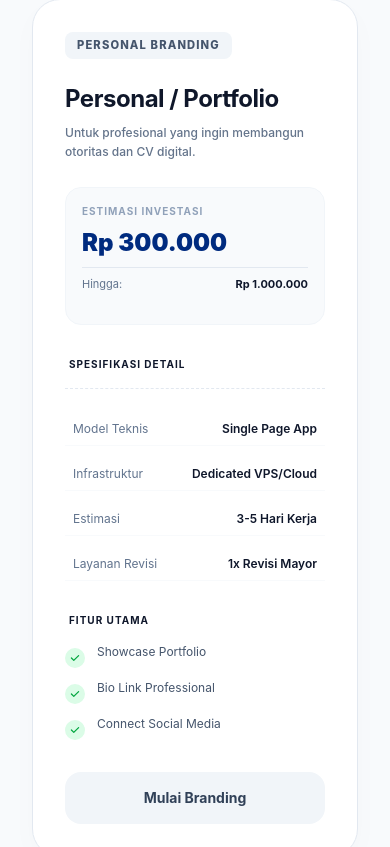
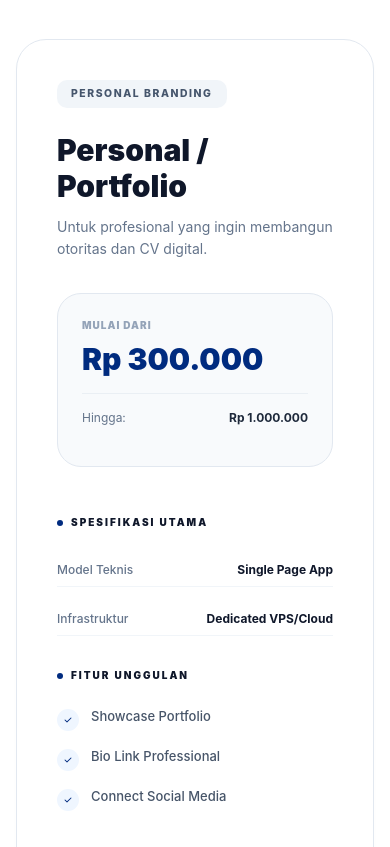
Before and after one commit to fadeta-ig/rspace, a Next.js app: page /harga in a window 390 px wide. Shown: the part 937-1784 px from the top of the page. Built offline with nearby package versions, Linux system fonts and the light colour scheme; a web font is replaced by a local one.

Commit message:
commit fix vertikal Pricing

```diff
--- a/src/app/globals.css
+++ b/src/app/globals.css
@@ -840,141 +840,123 @@ body {
   color: var(--text-muted);
 }
 
-/* ===== NEW PRICING SECTION - LUXURY SLIDER ===== */
-.pricing-section-new {
-  padding: 6rem 0;
+/* ===== PRICING SECTION - VERTICAL STICKY LUXURY ===== */
+.pricing-section-vertical {
+  padding: 8rem 0;
+  background: #ffffff;
+  position: relative;
+}
+
+.transition-luxury {
+  transition: all 0.5s cubic-bezier(0.2, 0.8, 0.2, 1);
+}
+
+.pricing-header-sticky {
+  z-index: 10;
+}
+
+.pricing-card-vertical {
+  background: #ffffff;
+  border: 1px solid #e2e8f0;
+  border-radius: 40px;
+  padding: 3.5rem;
+  position: relative;
+  transition: all 0.6s cubic-bezier(0.16, 1, 0.3, 1);
+  box-shadow: 0 4px 6px -1px rgba(0, 0, 0, 0.02), 0 2px 4px -1px rgba(0, 0, 0, 0.01);
+}
+
+.pricing-card-vertical:hover {
+  border-color: #002B7F;
+  box-shadow: 0 40px 80px rgba(0, 43, 127, 0.08);
+  transform: translateY(-8px) scale(1.01);
+}
+
+.pricing-card-vertical.featured {
+  border: 1.5px solid #002B7F;
+  background: linear-gradient(165deg, #ffffff 0%, #f7faff 100%);
+}
+
+.featured-top-glow {
+  position: absolute;
+  top: 0;
+  left: 10%;
+  right: 10%;
+  height: 2px;
+  background: linear-gradient(90deg, transparent, #002B7F, transparent);
+  opacity: 0.6;
+}
+
+.featured::after {
+  content: 'HIGH PERFORMANCE';
+  position: absolute;
+  top: 2rem;
+  right: -1rem;
+  background: #002B7F;
+  color: white;
+  font-size: 0.6rem;
+  font-weight: 900;
+  padding: 8px 16px;
+  border-radius: 4px;
+  transform: rotate(90deg) translateX(100%);
+  transform-origin: top right;
+  letter-spacing: 0.2em;
+}
+
+.premium-lock {
+  padding: 8px;
+  background: #fffbeb;
+  border-radius: 12px;
+  box-shadow: 0 4px 12px rgba(245, 158, 11, 0.1);
+}
+
+.tier-badge {
+  padding: 6px 14px;
+  font-size: 0.65rem;
+  font-weight: 800;
+  text-transform: uppercase;
+  letter-spacing: 0.15em;
+  border-radius: 10px;
+}
+
+.pkg-price-details {
   background: #f8fafc;
-  position: relative;
-}
-
-.pricing-slider-wrapper {
-  position: relative;
-  margin-top: 2rem;
-}
-
-.pricing-grid-slider {
-  display: flex;
-  padding: 2rem 0;
-  will-change: transform;
-}
-
-.pricing-card-compact {
-  background: white;
-  border: 1px solid #e2e8f0;
-  border-radius: 28px;
-  padding: 2.5rem;
-  display: flex;
-  flex-direction: column;
-  transition: all 0.5s cubic-bezier(0.2, 0.8, 0.2, 1);
+}
+
+.pkg-btn-new {
   position: relative;
   overflow: hidden;
-  box-shadow: 0 10px 30px rgba(0, 0, 0, 0.02);
-}
-
-.pricing-card-compact:hover {
-  border-color: #002B7F;
-  box-shadow: 0 30px 60px rgba(0, 43, 127, 0.12);
-  transform: translateY(-10px);
-}
-
-.pricing-card-compact.featured {
-  border: 2.5px solid #002B7F;
-  background: linear-gradient(180deg, #ffffff 0%, #f7faff 100%);
-}
-
-.pricing-card-compact.featured::before {
-  content: 'BEST VALUE';
+  z-index: 1;
+}
+
+.pkg-btn-new::before {
+  content: '';
   position: absolute;
   top: 0;
-  right: 0;
-  background: #002B7F;
-  color: white;
-  font-size: 0.75rem;
-  font-weight: 800;
-  padding: 6px 16px;
-  border-bottom-left-radius: 16px;
-  letter-spacing: 0.05em;
-  z-index: 10;
-}
-
-.tier-badge {
-  display: inline-block;
-  padding: 5px 12px;
-  font-size: 0.7rem;
-  font-weight: 800;
-  text-transform: uppercase;
-  letter-spacing: 0.1em;
-  border-radius: 8px;
-}
-
-.pkg-name {
-  color: #0f172a;
-  letter-spacing: -0.02em;
-}
-
-.pkg-tagline {
-  color: #64748b;
-  font-weight: 500;
-}
-
-.pkg-price-details {
-  transition: all 0.4s ease;
-}
-
-.pricing-card-compact:hover .pkg-price-details {
-  background: #ffffff;
-  border-color: #002B7F;
-  box-shadow: 0 4px 12px rgba(0, 43, 127, 0.05);
-}
-
-.pkg-specs {
-  border-top: 1px dashed #e2e8f0;
-  padding-top: 1.5rem;
-}
-
-.spec-row-new {
-  transition: background 0.3s ease;
-  padding-left: 0.5rem;
-  padding-right: 0.5rem;
-}
-
-.spec-row-new:hover {
-  background: #f8fafc;
-  border-radius: 8px;
-}
-
-.pkg-features li {
-  transition: transform 0.3s ease;
-}
-
-.pkg-features li:hover {
-  transform: translateX(4px);
-}
-
-.premium-lock {
-  display: flex;
-  align-items: center;
-  justify-content: center;
-  background: #fffbeb;
-  padding: 6px;
-  border-radius: 10px;
-  box-shadow: 0 2px 8px rgba(245, 158, 11, 0.1);
-}
-
-@media (max-width: 768px) {
-  .pricing-grid-slider {
-    flex-direction: column;
-    padding: 0 1rem;
-    gap: 1.5rem;
-  }
-
-  .pricing-card-compact {
-    width: 100% !important;
-    padding: 2rem;
-  }
-
-  .pricing-section-new {
-    padding: 4rem 0;
+  left: 0;
+  width: 100%;
+  height: 100%;
+  background: rgba(255, 255, 255, 0.1);
+  transform: translateX(-100%);
+  transition: transform 0.6s cubic-bezier(0.2, 0.8, 0.2, 1);
+  z-index: -1;
+}
+
+.pkg-btn-new:hover::before {
+  transform: translateX(0);
+}
+
+@media (max-width: 1024px) {
+  .pricing-section-vertical {
+    padding: 5rem 0;
+  }
+
+  .pricing-card-vertical {
+    padding: 2.5rem;
+    border-radius: 30px;
+  }
+
+  .featured::after {
+    display: none;
   }
 }
 
--- a/src/components/sections/Pricing.tsx
+++ b/src/components/sections/Pricing.tsx
@@ -36,79 +36,92 @@ const tierColors: { [key: string]: string } = {
 
 export default function Pricing() {
     const sectionRef = useRef<HTMLElement>(null);
-    const containerRef = useRef<HTMLDivElement>(null);
 
     useEffect(() => {
         const section = sectionRef.current;
-        const container = containerRef.current;
-        if (!section || !container) return;
+        if (!section) return;
 
         import("gsap").then(({ gsap }) => {
             import("gsap/ScrollTrigger").then(({ ScrollTrigger }) => {
                 gsap.registerPlugin(ScrollTrigger);
 
-                // Initial appearance
-                gsap.fromTo(".pricing-header",
-                    { y: 30, opacity: 0 },
+                // Animate Header on Scroll
+                gsap.fromTo(".pricing-header-sticky",
+                    { opacity: 0, x: -50 },
                     {
-                        y: 0,
                         opacity: 1,
-                        duration: 0.8,
+                        x: 0,
+                        duration: 1,
                         scrollTrigger: {
                             trigger: section,
                             start: "top 80%",
+                            toggleActions: "play none none none"
                         }
                     }
                 );
 
-                // Horizontal Scroll Trigger
-                const cards = gsap.utils.toArray(".pricing-card-compact");
-                if (cards.length > 0) {
-                    const totalWidth = container.scrollWidth - window.innerWidth + (window.innerWidth * 0.1); // Add some padding
-
-                    gsap.to(container, {
-                        x: () => -(container.scrollWidth - window.innerWidth + 64), // 64 is container padding
-                        ease: "none",
+                // Animate Cards Individually
+                const cards = gsap.utils.toArray(".pricing-card-vertical");
+                cards.forEach((card: any, i: number) => {
+                    gsap.fromTo(card,
+                        { opacity: 0, y: 50, scale: 0.95 },
+                        {
+                            opacity: 1,
+                            y: 0,
+                            scale: 1,
+                            duration: 0.8,
+                            ease: "power2.out",
                             scrollTrigger: {
-                            trigger: section,
-                            pin: true,
-                            scrub: 1,
-                            start: "top 10%",
-                            end: () => `+=${container.scrollWidth}`,
-                            invalidateOnRefresh: true,
+                                trigger: card,
+                                start: "top 85%",
+                                toggleActions: "play none none none"
                             }
+                        }
+                    );
                 });
-                }
             });
         });
     }, []);
 
     return (
-        <section id="pricing" ref={sectionRef} className="pricing-section-new overflow-hidden">
-            <div className="container px-4 lg:px-8">
-                {/* Header */}
-                <div className="pricing-header text-center mb-16 opacity-0">
-                    <span className="inline-block px-3 py-1 bg-[#002B7F] text-white text-[10px] font-semibold rounded-full uppercase tracking-widest mb-4">
+        <section id="pricing" ref={sectionRef} className="pricing-section-vertical">
+            <div className="container mx-auto px-4 lg:px-12">
+                <div className="flex flex-col lg:flex-row gap-16 lg:gap-24">
+                    {/* Left Side: Sticky Header */}
+                    <div className="lg:w-1/3">
+                        <div className="pricing-header-sticky lg:sticky lg:top-32 h-fit">
+                            <span className="inline-block px-4 py-1.5 bg-[#002B7F] text-white text-[11px] font-bold rounded-full uppercase tracking-[0.2em] mb-6">
                                 {pricing.tag}
                             </span>
-                    <h2 className="text-4xl font-bold text-gray-900 mb-4">{pricing.title}</h2>
-                    <p className="text-gray-500 text-lg max-w-2xl mx-auto">
+                            <h2 className="text-4xl lg:text-5xl font-extrabold text-[#0f172a] mb-6 leading-[1.1]">
+                                {pricing.title}
+                            </h2>
+                            <p className="text-lg text-[#64748b] leading-relaxed max-w-sm">
                                 {pricing.description}
                             </p>
+
+                            <div className="hidden lg:block mt-12">
+                                <div className="flex items-center gap-4 text-sm font-semibold text-[#002B7F]">
+                                    <div className="w-12 h-[2px] bg-[#002B7F]"></div>
+                                    Scroll ke bawah untuk melihat paket
+                                </div>
+                            </div>
+                        </div>
                     </div>
 
-                <div className="pricing-slider-wrapper relative">
-                    <div
-                        ref={containerRef}
-                        className="pricing-grid-slider flex gap-6"
-                        style={{ width: "fit-content" }}
-                    >
+                    {/* Right Side: Vertical Pricing Cards */}
+                    <div className="lg:w-2/3 flex flex-col gap-12 lg:gap-20">
                         {(pricing.packages as Package[]).map((pkg) => (
                             <div
                                 key={pkg.id}
-                                className={`pricing-card-compact flex-shrink-0 w-[350px] ${pkg.featured ? "featured" : ""}`}
+                                className={`pricing-card-vertical pricing-card-compact w-full ${pkg.featured ? "featured" : ""}`}
                             >
-                                {/* Tier Badge */}
+                                {/* Top Decoration for Featured */}
+                                {pkg.featured && <div className="featured-top-glow"></div>}
+
+                                <div className="flex flex-col md:flex-row gap-8 lg:gap-12">
+                                    {/* Left Column: Basic Info */}
+                                    <div className="md:w-1/2 flex flex-col">
                                         <div className="flex justify-between items-start mb-6">
                                             <span className={`tier-badge ${tierColors[pkg.tierClass] || "bg-gray-100 text-gray-600"}`}>
                                                 {pkg.tier}
@@ -122,77 +135,73 @@ export default function Pricing() {
                                             )}
                                         </div>
 
-                                {/* Name */}
-                                <h3 className="pkg-name text-2xl font-bold mb-2">{pkg.name}</h3>
-
-                                {/* Tagline */}
-                                <p className="pkg-tagline text-xs text-secondary leading-relaxed mb-6 min-h-[40px]">
+                                        <h3 className="pkg-name text-3xl font-black mb-3 text-[#0f172a]">{pkg.name}</h3>
+                                        <p className="pkg-tagline text-sm text-[#64748b] leading-relaxed mb-8 flex-grow">
                                             {pkg.tagline}
                                         </p>
 
-                                {/* Price */}
-                                <div className="pkg-price-details mb-8 bg-slate-50 p-4 rounded-2xl border border-slate-100">
-                                    <div className="text-[10px] text-slate-400 font-bold uppercase tracking-widest mb-2">Estimasi Investasi</div>
+                                        <div className="pkg-price-details bg-[#f8fafc] p-6 rounded-3xl border border-[#e2e8f0] transition-luxury hover:border-[#002B7F]/30">
+                                            <div className="text-[10px] text-[#94a3b8] font-black uppercase tracking-[0.1em] mb-2">Mulai Dari</div>
                                             <div className="flex items-baseline gap-2">
-                                        <span className="price-main text-2xl font-black text-[#002B7F]">{pkg.priceFrom}</span>
+                                                <span className="price-main text-3xl font-black text-[#002B7F]">{pkg.priceFrom}</span>
                                             </div>
-                                    <div className="price-range text-[11px] text-slate-500 mt-2 border-t border-slate-200 pt-2 flex justify-between items-center">
+                                            <div className="price-range text-xs text-[#64748b] mt-4 pt-4 border-t border-[#e2e8f0]/60 flex justify-between items-center">
                                                 <span>Hingga:</span>
-                                        <span className="font-bold text-slate-900">{pkg.priceTo}</span>
+                                                <span className="font-bold text-[#1e293b]">{pkg.priceTo}</span>
+                                            </div>
                                         </div>
                                     </div>
 
-                                {/* Specs Heading */}
-                                <div className="text-[10px] font-bold text-slate-900 uppercase tracking-widest mb-4 px-1">Spesifikasi Detail</div>
-
-                                {/* Specs */}
-                                <div className="pkg-specs space-y-3 mb-8">
-                                    <div className="spec-row-new flex justify-between items-center py-2 border-b border-slate-50">
-                                        <span className="text-xs text-slate-500">Model Teknis</span>
-                                        <span className="text-xs font-semibold text-slate-900">{pkg.specs.teknis}</span>
+                                    {/* Right Column: Detailed Specs & Features */}
+                                    <div className="md:w-1/2 flex flex-col justify-between pt-4 md:pt-0">
+                                        <div className="mb-8">
+                                            <div className="text-[10px] font-black text-[#0f172a] uppercase tracking-[0.2em] mb-6 flex items-center gap-2">
+                                                <div className="w-1.5 h-1.5 bg-[#002B7F] rounded-full"></div>
+                                                Spesifikasi Utama
                                             </div>
-                                    <div className="spec-row-new flex justify-between items-center py-2 border-b border-slate-50">
-                                        <span className="text-xs text-slate-500">Infrastruktur</span>
-                                        <span className="text-xs font-semibold text-slate-900">{pkg.specs.server}</span>
+                                            <div className="pkg-specs space-y-4">
+                                                <div className="spec-row-new flex justify-between items-center py-2 border-b border-[#f1f5f9]">
+                                                    <span className="text-xs text-[#64748b] font-medium">Model Teknis</span>
+                                                    <span className="text-xs font-bold text-[#0f172a]">{pkg.specs.teknis}</span>
                                                 </div>
-                                    <div className="spec-row-new flex justify-between items-center py-2 border-b border-slate-50">
-                                        <span className="text-xs text-slate-500">Estimasi</span>
-                                        <span className="text-xs font-semibold text-slate-900">{pkg.specs.waktu}</span>
+                                                <div className="spec-row-new flex justify-between items-center py-2 border-b border-[#f1f5f9]">
+                                                    <span className="text-xs text-[#64748b] font-medium">Infrastruktur</span>
+                                                    <span className="text-xs font-bold text-[#0f172a]">{pkg.specs.server}</span>
                                                 </div>
-                                    <div className="spec-row-new flex justify-between items-center py-2 border-b border-slate-50">
-                                        <span className="text-xs text-slate-500">Layanan Revisi</span>
-                                        <span className="text-xs font-semibold text-slate-900">{pkg.specs.revisi}</span>
                                             </div>
                                         </div>
 
-                                {/* Features */}
-                                <div className="mb-8">
-                                    <div className="text-[10px] font-bold text-slate-900 uppercase tracking-widest mb-4 px-1">Fitur Utama</div>
-                                    <ul className="pkg-features space-y-3">
-                                        {pkg.features.map((feature, i) => (
-                                            <li key={i} className="flex items-start gap-3">
-                                                <div className="mt-1 bg-green-100 rounded-full p-1">
-                                                    <svg className="w-3 h-3 text-green-600" viewBox="0 0 20 20" fill="currentColor">
+                                        <div className="mb-10">
+                                            <div className="text-[10px] font-black text-[#0f172a] uppercase tracking-[0.2em] mb-6 flex items-center gap-2">
+                                                <div className="w-1.5 h-1.5 bg-[#002B7F] rounded-full"></div>
+                                                Fitur Unggulan
+                                            </div>
+                                            <ul className="pkg-features space-y-4">
+                                                {pkg.features.slice(0, 4).map((feature, i) => (
+                                                    <li key={i} className="flex items-start gap-3 group">
+                                                        <div className="mt-0.5 bg-blue-50 text-[#002B7F] rounded-full p-1.5 transition-luxury group-hover:bg-[#002B7F] group-hover:text-white">
+                                                            <svg className="w-2.5 h-2.5" viewBox="0 0 20 20" fill="currentColor">
                                                                 <path fillRule="evenodd" d="M16.707 5.293a1 1 0 010 1.414l-8 8a1 1 0 01-1.414 0l-4-4a1 1 0 011.414-1.414L8 12.586l7.293-7.293a1 1 0 011.414 0z" clipRule="evenodd" />
                                                             </svg>
                                                         </div>
-                                                <span className="text-xs text-slate-600 leading-snug">{feature}</span>
+                                                        <span className="text-[13px] text-[#475569] font-medium leading-[1.4] transition-luxury group-hover:text-[#0f172a]">{feature}</span>
                                                     </li>
                                                 ))}
                                             </ul>
                                         </div>
 
-                                {/* Button */}
-                                <div className="mt-auto">
                                         <a
                                             href={site.whatsappUrl}
                                             target="_blank"
                                             rel="noopener noreferrer"
-                                        className={`pkg-btn w-full block py-4 rounded-2xl text-center text-sm font-bold transition-all duration-300 ${pkg.featured ? "bg-[#002B7F] text-white shadow-xl shadow-blue-900/20 hover:scale-[1.02] hover:bg-[#001D56]" : "bg-slate-100 text-slate-700 hover:bg-slate-200"
+                                            className={`pkg-btn-new w-full block py-4 lg:py-5 rounded-2xl text-center text-[13px] font-bold tracking-wider transition-luxury ${pkg.featured
+                                                    ? "bg-[#002B7F] text-white shadow-2xl shadow-blue-500/20 hover:bg-[#001D56] hover:-translate-y-1"
+                                                    : "bg-[#0f172a] text-white hover:bg-[#1e293b] hover:-translate-y-1"
                                                 }`}
                                         >
-                                        {pkg.buttonText}
+                                            {pkg.buttonText.toUpperCase()}
                                         </a>
+                                    </div>
                                 </div>
                             </div>
                         ))}
```
Lines whose indentation alone changed are shown as unchanged.
